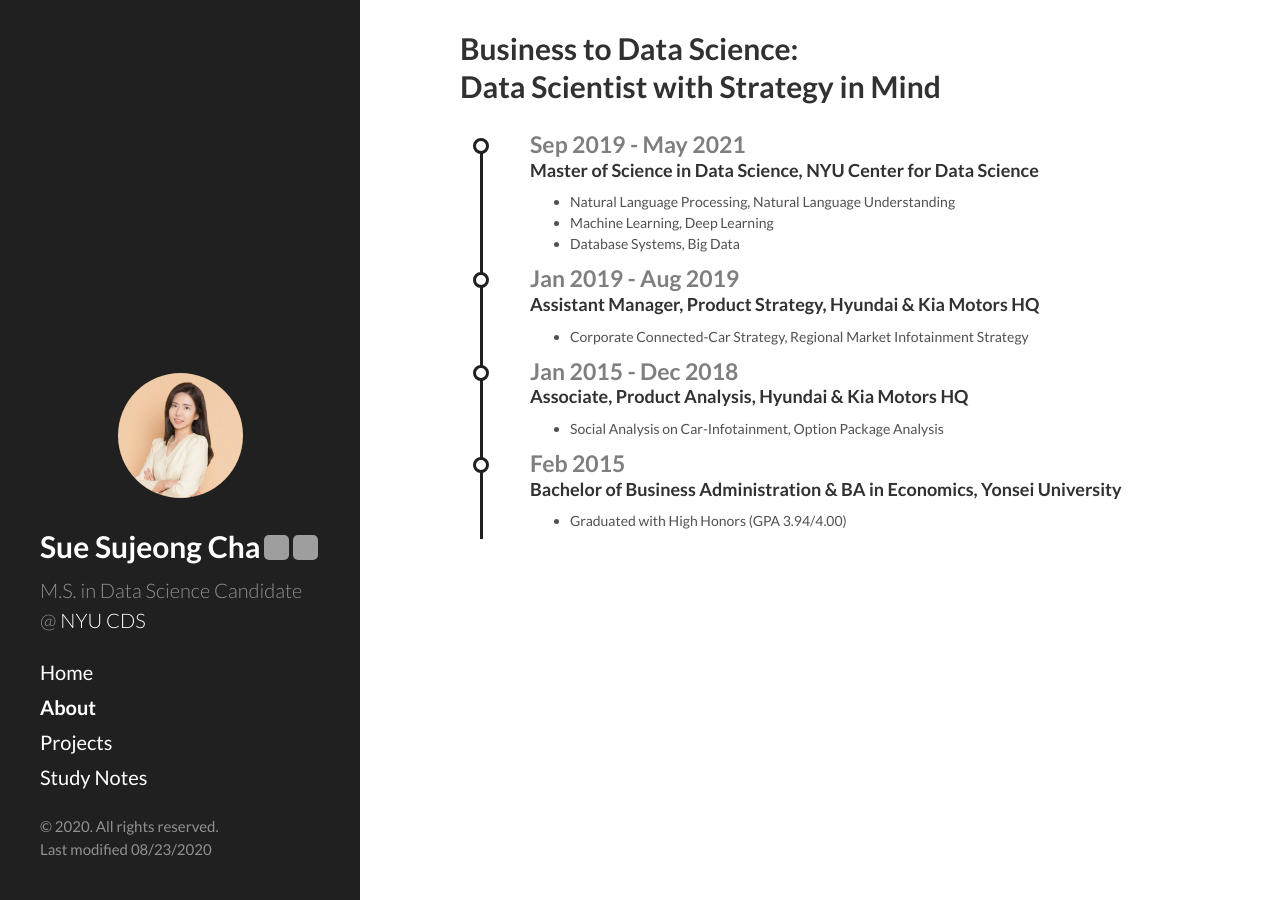
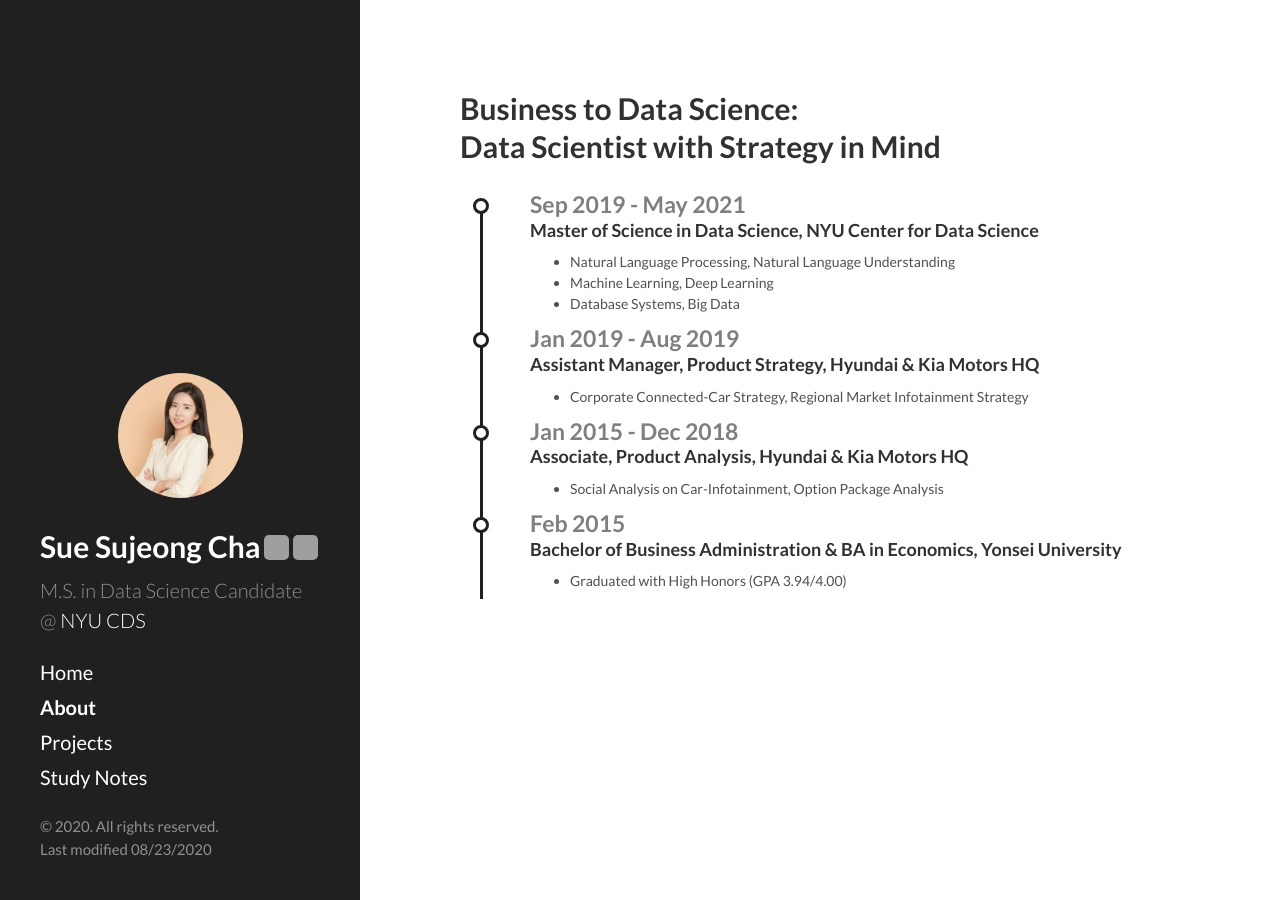
Before and after one commit to sujeongcha/sujeongcha.github.io, a Jekyll site: the page built from about.html, in a window 1280 px wide. Built offline with Jekyll 4.4.1, drawn with Linux system fonts in a browser that asks for light colours; grey boxes are pictures that could not be loaded.

Commit message:
Update about.html

```diff
--- a/about.html
+++ b/about.html
@@ -4,7 +4,7 @@ title: About
 ---
 
 <div class="about">
-	<div class="main">
+	<div class="main" style="margin-top: 25px;">
 		<h2>Business to Data Science: <br>Data Scientist with Strategy in Mind</h2>
 	</div>
 
```
